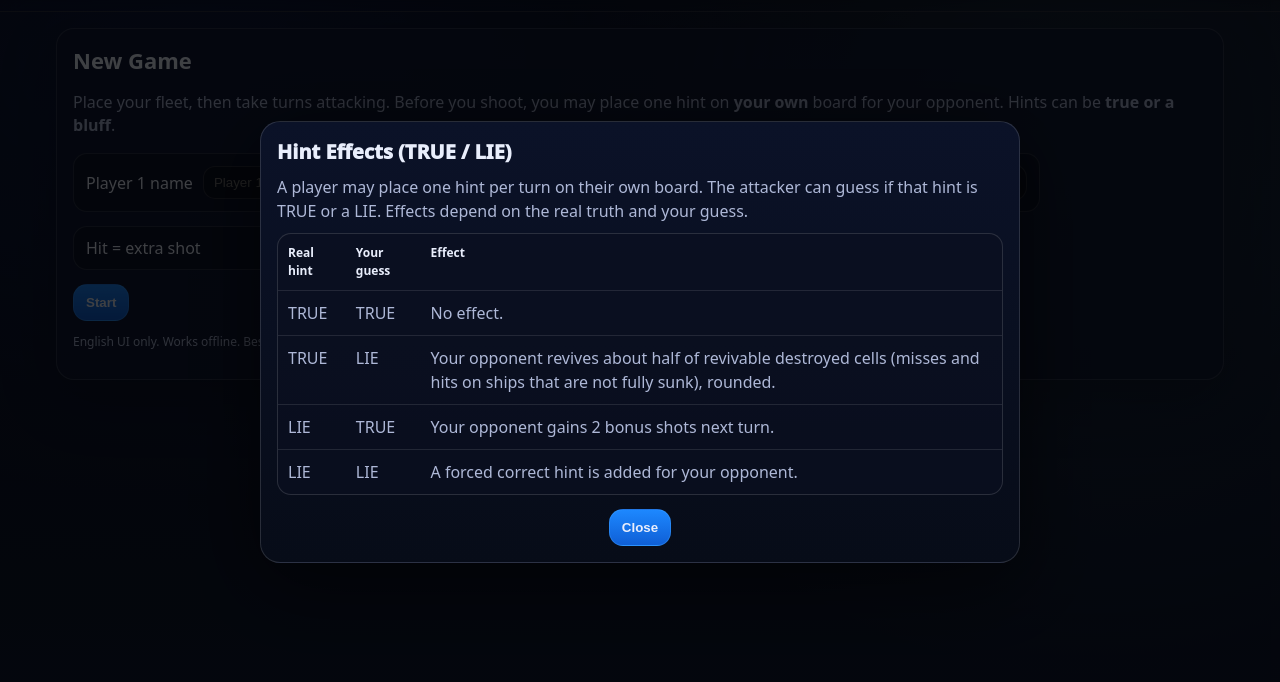
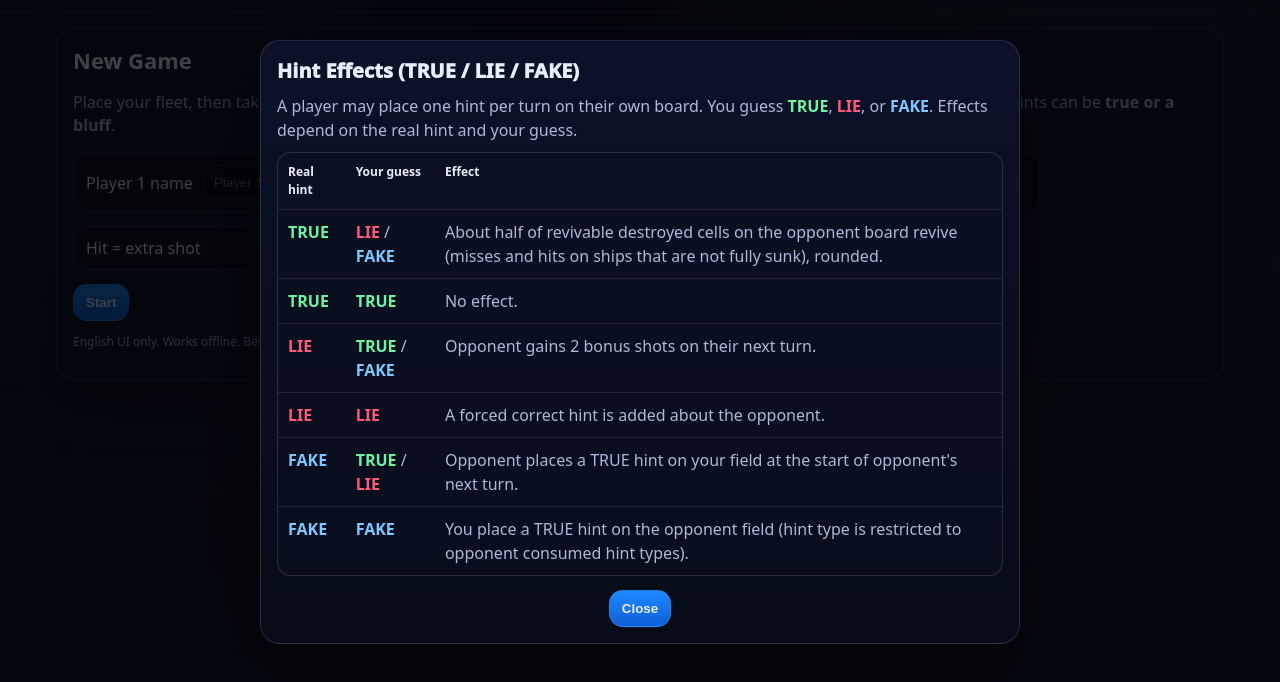
Before and after one commit to swluma/BlueBird, a plain HTML site: page index.html in a window 1280 px wide. Both pictures are taken after a click on the button "Hint Effects". Shown: the part 58-740 px from the top of the page. Drawn offline with Linux system fonts and the light colour scheme.

Commit message:
Updated the Hint Effects table and color-coding to match actual game rules.

```diff
--- a/index.html
+++ b/index.html
@@ -242,11 +242,13 @@
     <!-- INFO: EFFECTS -->
     <div class="modalOverlay hidden" id="effectsInfoOverlay" aria-modal="true" role="dialog" aria-labelledby="effectsInfoTitle">
       <div class="modal infoModal">
-        <div class="modalTitle" id="effectsInfoTitle">Hint Effects (TRUE / LIE)</div>
+        <div class="modalTitle" id="effectsInfoTitle">Hint Effects (TRUE / LIE / FAKE)</div>
         <div class="modalBody infoBody">
           <p>
-            A player may place one hint per turn on their own board. The attacker can guess if that hint is TRUE or a LIE.
-            Effects depend on the real truth and your guess.
+            A player may place one hint per turn on their own board. You guess
+            <span class="fxToken fxTrue">TRUE</span>, <span class="fxToken fxLie">LIE</span>, or
+            <span class="fxToken fxFake">FAKE</span>.
+            Effects depend on the real hint and your guess.
           </p>
           <div class="infoTableWrap">
             <table class="infoTable">
@@ -259,24 +261,34 @@
               </thead>
               <tbody>
                 <tr>
-                  <td>TRUE</td>
-                  <td>TRUE</td>
+                  <td><span class="fxToken fxTrue">TRUE</span></td>
+                  <td><span class="fxToken fxLie">LIE</span> / <span class="fxToken fxFake">FAKE</span></td>
+                  <td>About half of revivable destroyed cells on the opponent board revive (misses and hits on ships that are not fully sunk), rounded.</td>
+                </tr>
+                <tr>
+                  <td><span class="fxToken fxTrue">TRUE</span></td>
+                  <td><span class="fxToken fxTrue">TRUE</span></td>
                   <td>No effect.</td>
                 </tr>
                 <tr>
-                  <td>TRUE</td>
-                  <td>LIE</td>
-                  <td>Your opponent revives about half of revivable destroyed cells (misses and hits on ships that are not fully sunk), rounded.</td>
+                  <td><span class="fxToken fxLie">LIE</span></td>
+                  <td><span class="fxToken fxTrue">TRUE</span> / <span class="fxToken fxFake">FAKE</span></td>
+                  <td>Opponent gains 2 bonus shots on their next turn.</td>
                 </tr>
                 <tr>
-                  <td>LIE</td>
-                  <td>TRUE</td>
-                  <td>Your opponent gains 2 bonus shots next turn.</td>
+                  <td><span class="fxToken fxLie">LIE</span></td>
+                  <td><span class="fxToken fxLie">LIE</span></td>
+                  <td>A forced correct hint is added about the opponent.</td>
                 </tr>
                 <tr>
-                  <td>LIE</td>
-                  <td>LIE</td>
-                  <td>A forced correct hint is added for your opponent.</td>
+                  <td><span class="fxToken fxFake">FAKE</span></td>
+                  <td><span class="fxToken fxTrue">TRUE</span> / <span class="fxToken fxLie">LIE</span></td>
+                  <td>Opponent places a TRUE hint on your field at the start of opponent's next turn.</td>
+                </tr>
+                <tr>
+                  <td><span class="fxToken fxFake">FAKE</span></td>
+                  <td><span class="fxToken fxFake">FAKE</span></td>
+                  <td>You place a TRUE hint on the opponent field (hint type is restricted to opponent consumed hint types).</td>
                 </tr>
               </tbody>
             </table>
@@ -302,7 +314,7 @@
             <li>Turn start: current player receives base shots (plus any bonus).</li>
             <li>Optional hint: before the first shot, reveal your own board and place one hint card.</li>
             <li>Attack: choose a target cell on the opponent board.</li>
-            <li>If an incoming hint is active, attacker guesses TRUE or LIE, confirms, then effects are applied.</li>
+            <li>If an incoming hint is active, you guess TRUE or LIE, confirm, then effects are applied.</li>
             <li>Shot resolves as hit or miss. Hits can grant extra shots if enabled.</li>
             <li>When shots end, pass device to the next player.</li>
             <li>Game ends when one side sinks all enemy ships, or if someone ends the game.</li>
--- a/styles.css
+++ b/styles.css
@@ -668,6 +668,18 @@ a{color:inherit}
 .infoTable tbody tr:last-child td{
   border-bottom:none;
 }
+.fxToken{
+  font-weight:900;
+}
+.fxTrue{
+  color:var(--good);
+}
+.fxLie{
+  color:var(--danger);
+}
+.fxFake{
+  color:var(--accent);
+}
 .infoList{
   margin:0;
   padding-left:20px;
```
